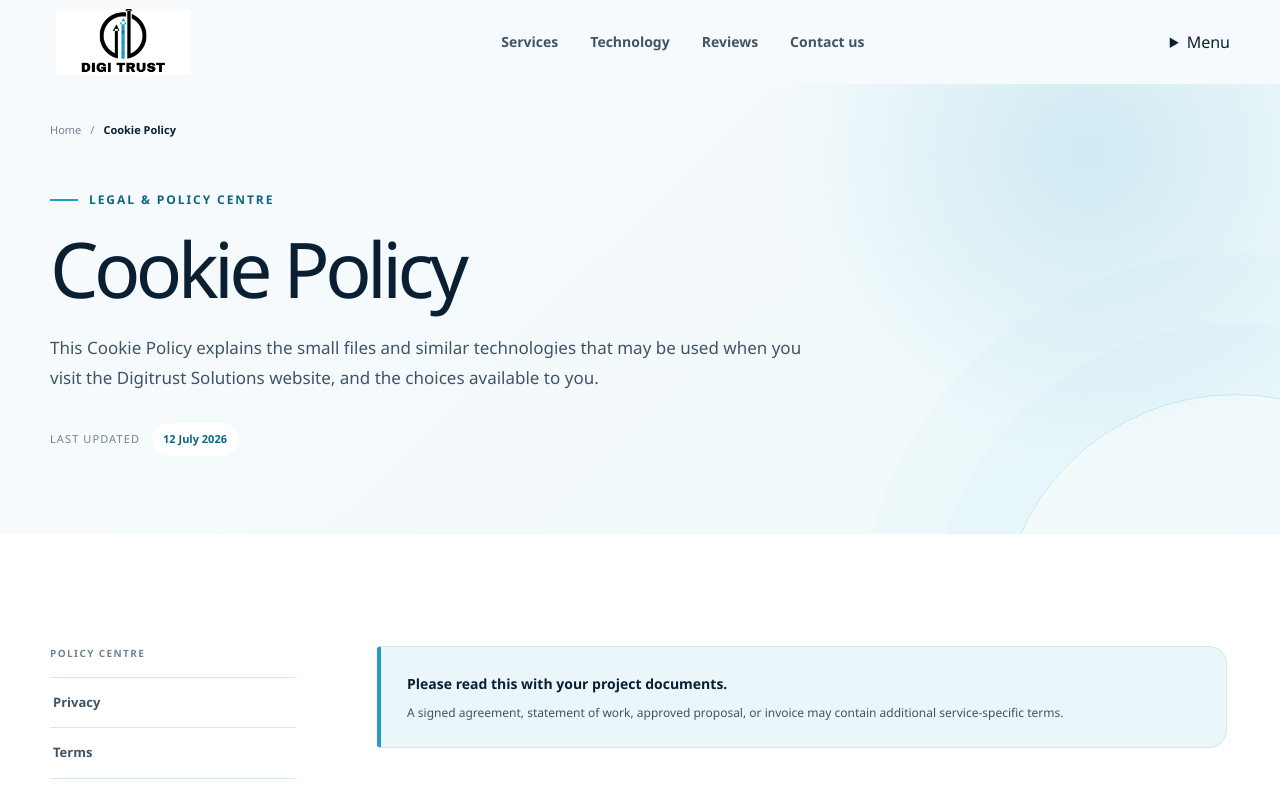
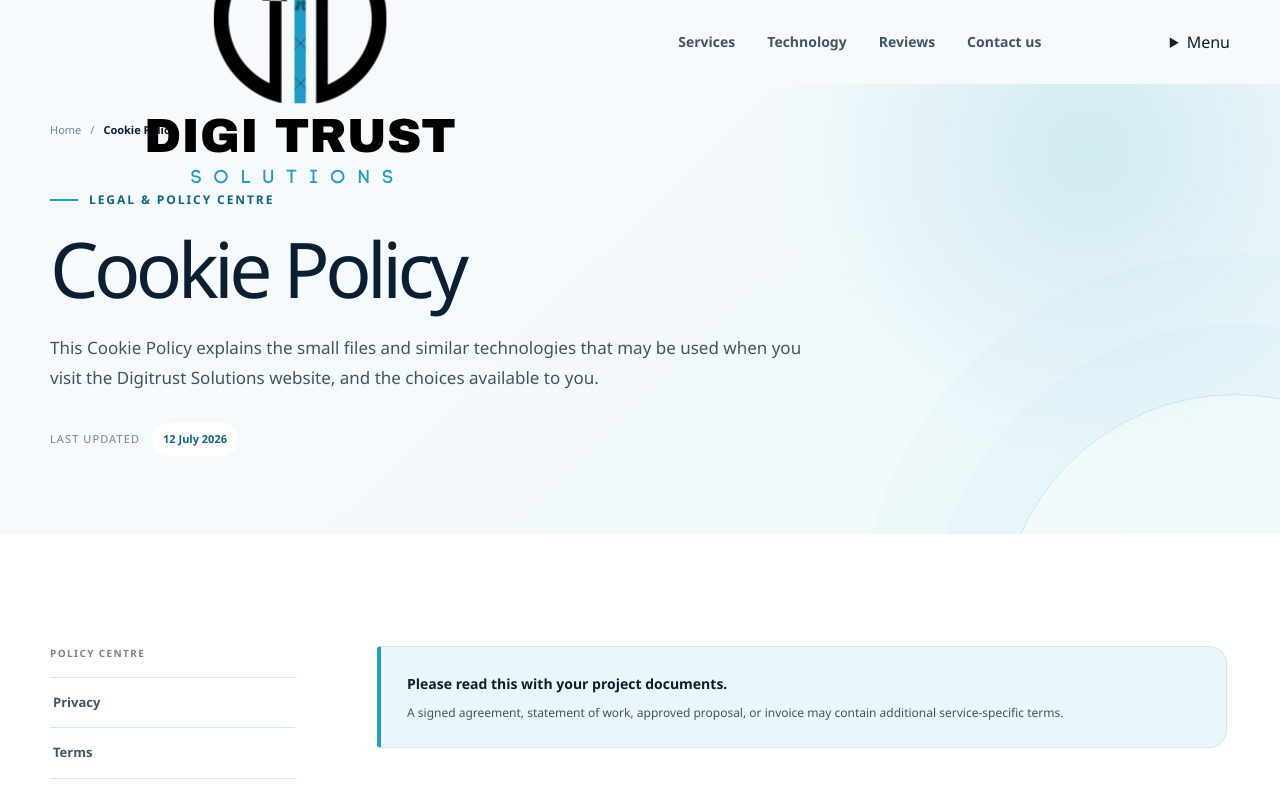
Before and after one commit to Sierra117marksman/Digitrust_solutions, a Next.js app: page /policies/cookie-policy in a window 1280 px wide. Shown: the top 796 px of the page. Built offline with nearby package versions, Linux system fonts and the light colour scheme; no server answers.

Commit message:
brand: replace SVG logo with new PNG logo

```diff
--- a/app/admin/login/page.tsx
+++ b/app/admin/login/page.tsx
@@ -19,7 +19,7 @@
   return (
     <main className="admin-login-page">
       <Link className="admin-login-brand" href="/">
-        <Image src="/brand/logo.svg" alt="Digitrust Solutions" width={500} height={500} priority />
+        <Image src="/brand/logo.png" alt="Digitrust Solutions" width={500} height={500} priority />
       </Link>
       <LoginForm />
     </main>
--- a/app/components/Navbar.tsx
+++ b/app/components/Navbar.tsx
@@ -77,7 +77,7 @@
           onClick={() => setIsMobileMenuOpen(false)}
         >
           <Image
-            src="/brand/logo.svg"
+            src="/brand/logo.png"
             alt="Digitrust Solutions"
             width={500}
             height={500}
--- a/app/layout.tsx
+++ b/app/layout.tsx
@@ -20,9 +20,9 @@
     "full stack development",
   ],
   icons: {
-    icon: "/brand/logo.svg",
-    shortcut: "/brand/logo.svg",
-    apple: "/brand/logo.svg",
+    icon: "/brand/logo.png",
+    shortcut: "/brand/logo.png",
+    apple: "/brand/logo.png",
   },
   openGraph: {
     type: "website",
--- a/app/policies/[slug]/page.tsx
+++ b/app/policies/[slug]/page.tsx
@@ -46,8 +46,8 @@
 
       <header className="site-header">
         <div className="container nav-wrap">
-          <Link className="brand" href="/" aria-label="Digitrust Solutions home">
-            <Image src="/brand/logo.svg" alt="Digitrust Solutions" width={500} height={500} priority />
+          <Link href="/" className="logo-link">
+            <Image src="/brand/logo.png" alt="Digitrust Solutions" width={500} height={500} priority />
           </Link>
           <nav className="desktop-nav" aria-label="Primary navigation">
             <Link href="/#services">Services</Link>
--- a/app/services/[slug]/page.tsx
+++ b/app/services/[slug]/page.tsx
@@ -99,7 +99,7 @@
       <header className="site-header">
         <div className="container nav-wrap">
           <Link className="brand" href="/" aria-label="Digitrust Solutions home">
-            <Image src="/brand/logo.svg" alt="Digitrust Solutions" width={500} height={500} priority />
+            <Image src="/brand/logo.png" alt="Digitrust Solutions" width={500} height={500} priority />
           </Link>
           <nav className="desktop-nav" aria-label="Primary navigation">
             <Link href="/#services">Services</Link>
```
Also changed, not shown: public/brand/logo.png (added).
